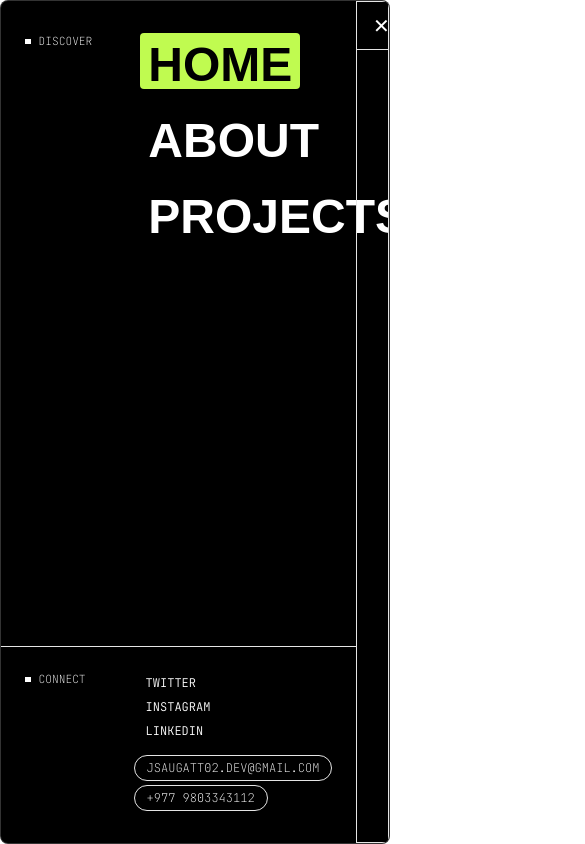
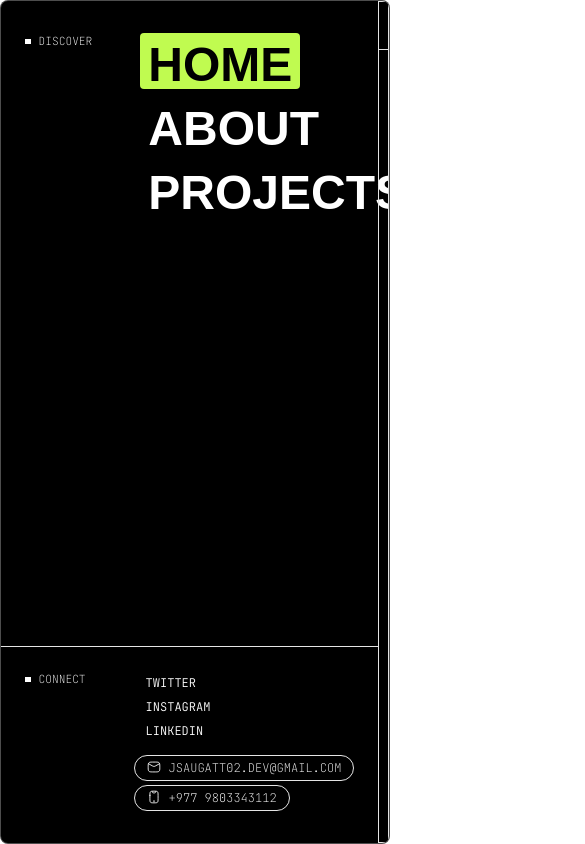
Before and after one commit to jsaugat/jsaugat.github.io, a Next.js app: page / in a window 390 px wide. Both pictures are taken after a click on the element "MENU". Shown: the top 844 px of the page, 585 px wide, since content can reach past the window. Built offline with nearby package versions, Linux system fonts and the light colour scheme; a web font is replaced by a local one.

Commit message:
responsivize

```diff
--- a/src/components/Container.tsx
+++ b/src/components/Container.tsx
@@ -5,7 +5,7 @@ interface ContainerProps {
 }
 
 const Container: React.FC<ContainerProps> = ({ children }) => {
-  return <div className="mx-[2.5rem]">{children}</div>;
+  return <div className="mx-[1rem] md:mx-[2rem]">{children}</div>;
 };
 
 export default Container;
--- a/src/components/HackedAnimation/HackedAnimation.tsx
+++ b/src/components/HackedAnimation/HackedAnimation.tsx
@@ -31,7 +31,7 @@ const HackedAnimation: React.FC<{ value: String; bgAnimation: Boolean }> = ({
         if (iteration > value.length) {
           clearInterval(interval);
         }
-      }, 30); // Adjust interval to control the animation speed
+      }, 60); // Adjust interval to control the animation speed
     };
 
     const element = document.getElementById(`hacked-animation-${value}`);
--- a/src/components/HackedAnimation/style.module.scss
+++ b/src/components/HackedAnimation/style.module.scss
@@ -7,7 +7,6 @@
     position: absolute;
     z-index: -10;
     left: 0;
-    bottom: -1px;
     width: 100%;
     height: 100%;
     background-color: rgb(255, 255, 255);
--- a/src/components/Home.tsx
+++ b/src/components/Home.tsx
@@ -15,7 +15,7 @@ export default function Home() {
     <main>
       <section
         ref={hero}
-        className="home relative flex justify-center rounded-[3rem] border border-ghost w-full h-[85vh] font-montreal overflow-hidden"
+        className="home relative flex justify-center rounded-[2rem] md:rounded-[3rem] border border-ghost w-full h-[85vh] font-montreal overflow-hidden"
       >
         {/* absolute BOX */}
         {/* <div className="absolute top-[30%] border-ghost border-y w-full h-[10rem]"></div> */}
@@ -37,33 +37,19 @@ export default function Home() {
 }
 
 function InnovativeSection() {
+  const innovative = "INNOVATIVE"
+    .split("")
+    .map((letter, i) => <span key={i}>{letter}</span>);
+
   return (
     <section className="flex w-full">
       <aside className="flex-1" />
-      <section className="innovativeDiv relative leading-[0.9] overflow-hidden h-[6rem] w-[40rem] flex flex-col  justify-start pt-4">
+      <section className="innovativeDiv relative leading-[0.9] overflow-hidden h-[6rem] w-[40rem] flex flex-col justify-start pt-4">
         <div className="flex innovativeUpperDiv -space-x-[0.1rem]">
-          <span>I</span>
-          <span>N</span>
-          <span>N</span>
-          <span>O</span>
-          <span>V</span>
-          <span>A</span>
-          <span>T</span>
-          <span>I</span>
-          <span>V</span>
-          <span>E</span>
+          {innovative}
         </div>
         <div className="flex innovativeLowerDiv -space-x-[0.1rem]">
-          <span>I</span>
-          <span>N</span>
-          <span>N</span>
-          <span>O</span>
-          <span>V</span>
-          <span>A</span>
-          <span>T</span>
-          <span>I</span>
-          <span>V</span>
-          <span>E</span>
+          {innovative}
         </div>
       </section>
       <aside className="flex-1" />
@@ -71,13 +57,16 @@ function InnovativeSection() {
   );
 }
 function FullstackSection() {
+  const fullstack = "FULLSTACK"
+    .split("")
+    .map((letter, idx) => <span key={idx}>{letter}</span>);
   return (
     //? the bordered box
     <section className="relative border-y left-0 flex justify-center w-full">
       <aside className="flex-1 flex items-center justify-center">
         {/* PROJECTS button */}
         <Button
-          variant="outline"
+          variant="outlineStatic"
           className="projects-btn p-3 pr-4 overflow-hidden rounded-full text-base flex justify-center gap-3"
         >
           <DownArrowBall className="projects-btn-ball" />
@@ -88,26 +77,10 @@ function FullstackSection() {
       </aside>
       <main className="fullstackDiv relative pt-4 pr-5 leading-[0.9] overflow-hidden h-[6rem] w-[40rem] justify-start items-end flex flex-col">
         <div className="fullstackUpperDiv flex -space-x-[0.1rem]">
-          <span>F</span>
-          <span>U</span>
-          <span>L</span>
-          <span>L</span>
-          <span>S</span>
-          <span>T</span>
-          <span>A</span>
-          <span>C</span>
-          <span>K</span>
+          {fullstack}
         </div>
         <div className="fullstackLowerDiv flex -space-x-[0.1rem]">
-          <span>F</span>
-          <span>U</span>
-          <span>L</span>
-          <span>L</span>
-          <span>S</span>
-          <span>T</span>
-          <span>A</span>
-          <span>C</span>
-          <span>K</span>
+          {fullstack}
         </div>
       </main>
       <aside className="flex-1" />
@@ -115,6 +88,9 @@ function FullstackSection() {
   );
 }
 function DeveloperSection() {
+  const developer = "DEVELOPER"
+    .split("")
+    .map((letter, idx) => <span key={idx}>{letter}</span>);
   return (
     <main className="flex w-full">
       {/* //? side box */}
@@ -122,26 +98,10 @@ function DeveloperSection() {
       {/* //? main part */}
       <section className="developerDiv relative leading-[0.9] overflow-hidden h-[6rem] w-[40rem] flex flex-col  justify-start pt-4">
         <div className="developerUpperDiv flex -space-x-[0.1rem]">
-          <span>D</span>
-          <span>E</span>
-          <span>V</span>
-          <span>E</span>
-          <span>L</span>
-          <span>O</span>
-          <span>P</span>
-          <span>E</span>
-          <span>R</span>
+          {developer}
         </div>
         <div className="developerLowerDiv flex -space-x-[0.1rem]">
-          <span>D</span>
-          <span>E</span>
-          <span>V</span>
-          <span>E</span>
-          <span>L</span>
-          <span>O</span>
-          <span>P</span>
-          <span>E</span>
-          <span>R</span>
+          {developer}
         </div>
       </section>
       {/* //? side box */}
--- a/src/components/Navbar/NavOverlay.tsx
+++ b/src/components/Navbar/NavOverlay.tsx
@@ -35,7 +35,7 @@ const NavOverlay: React.FC<OverlayProps> = ({ toggleMenu, menuLinks }) => {
   };
 
   return (
-    <nav className="overlay fixed top-0 right-0 h-screen w-screen md:top-4 md:right-3 md:w-fit md:h-[96vh] z-10 rounded-lg text-white border border-white/20 bg-black md:bg-black/70 backdrop-blur-lg overflow-hidden flex justify-between">
+    <nav className="overlay fixed top-0 right-0 h-screen w-screen md:top-4 md:right-2 md:w-fit md:h-[96vh] z-10 rounded-lg text-white border border-white/30 bg-black md:bg-black/70 backdrop-blur-lg overflow-hidden flex justify-between">
       <main className="flex flex-col justify-between flex-1">
         {/* UPPER SECTION */}
         <section className="py-8 px-6 flex gap-12 items-start flex-1">
@@ -51,7 +51,7 @@ const NavOverlay: React.FC<OverlayProps> = ({ toggleMenu, menuLinks }) => {
             >
               <div className="bg-red-600/0">
                 {menuLinks.map((link, idx) => (
-                  <div className="menu-item mb-5">
+                  <div className="menu-item mb-2">
                     <div className="menu-item-holder">
                       <Link
                         key={idx}
@@ -65,7 +65,10 @@ const NavOverlay: React.FC<OverlayProps> = ({ toggleMenu, menuLinks }) => {
                               : "hover:bg-white hover:text-black"
                           }`}
                         >
-                          <HackedAnimation value={link.label} bgAnimation={false} />
+                          <HackedAnimation
+                            value={link.label}
+                            bgAnimation={false}
+                          />
                         </div>
                       </Link>
                     </div>
@@ -94,18 +97,20 @@ const NavOverlay: React.FC<OverlayProps> = ({ toggleMenu, menuLinks }) => {
               ))}
             </div>
             <div className="menu-info-col font-jetBrains font-thin text-xs flex flex-col gap-1 flex-wrap">
-              <span
+              <button
                 onClick={handleCopy}
-                className="w-fit py-1 px-3 border rounded-full cursor-copy hover:bg-neutral-900 uppercase"
+                className="w-fit py-1 px-3 border rounded-full cursor-copy hover:bg-neutral-900 uppercase flex gap-2"
               >
-                jsaugatt02.dev@gmail.com
-              </span>
-              <span
+                <MailIcon color="white" />
+                <span>jsaugatt02.dev@gmail.com</span>
+              </button>
+              <button
                 onClick={handleCopy}
-                className="w-fit py-1 px-3 border rounded-full cursor-copy hover:bg-neutral-900 "
+                className="w-fit py-1 px-3 border rounded-full cursor-copy hover:bg-neutral-900 flex gap-2"
               >
-                +977 9803343112
-              </span>
+                <PhoneIcon color="white" />
+                <span>+977 9803343112</span>
+              </button>
             </div>
           </section>
         </section>
@@ -117,7 +122,9 @@ const NavOverlay: React.FC<OverlayProps> = ({ toggleMenu, menuLinks }) => {
           onClick={toggleMenu}
           className="close-icon group p-4 size-12 text-xl border-b rounded-tr-sm font-medium cursor-pointer flex items-center justify-center hover:text-neutral-500"
         >
-          <span className="group-hover:rotate-90 transition-all ease-out" >&#x2715;</span>
+          <span className="group-hover:rotate-90 transition-all ease-out">
+            &#x2715;
+          </span>
         </div>
       </aside>
     </nav>
@@ -126,12 +133,69 @@ const NavOverlay: React.FC<OverlayProps> = ({ toggleMenu, menuLinks }) => {
 
 const SectionTitle = ({ title }: { title: string }) => {
   return (
-    <div className="flex gap-2 items-center">
+    <main className="flex gap-2 items-center">
       <div className="size-[.35rem] bg-white" />
-      <span className="text-[.7rem] uppercase font-jetBrains font-thin">
+      <span className="text-[.7rem] uppercase font-jetBrains font-thin cursor-default">
         <HackedAnimation value={title} bgAnimation={false} />
       </span>
-    </div>
+    </main>
+  );
+};
+
+const MailIcon = ({ color }: { color: string }) => (
+  <svg
+    xmlns="http://www.w3.org/2000/svg"
+    viewBox="0 0 24 24"
+    width={14}
+    height={14}
+    color={color}
+    fill={"none"}
+  >
+    <path
+      d="M2 6L8.91302 9.91697C11.4616 11.361 12.5384 11.361 15.087 9.91697L22 6"
+      stroke="currentColor"
+      strokeWidth="1.5"
+      strokeLinejoin="round"
+    />
+    <path
+      d="M2.01577 13.4756C2.08114 16.5412 2.11383 18.0739 3.24496 19.2094C4.37608 20.3448 5.95033 20.3843 9.09883 20.4634C11.0393 20.5122 12.9607 20.5122 14.9012 20.4634C18.0497 20.3843 19.6239 20.3448 20.7551 19.2094C21.8862 18.0739 21.9189 16.5412 21.9842 13.4756C22.0053 12.4899 22.0053 11.5101 21.9842 10.5244C21.9189 7.45886 21.8862 5.92609 20.7551 4.79066C19.6239 3.65523 18.0497 3.61568 14.9012 3.53657C12.9607 3.48781 11.0393 3.48781 9.09882 3.53656C5.95033 3.61566 4.37608 3.65521 3.24495 4.79065C2.11382 5.92608 2.08114 7.45885 2.01576 10.5244C1.99474 11.5101 1.99475 12.4899 2.01577 13.4756Z"
+      stroke="currentColor"
+      strokeWidth="1.5"
+      strokeLinejoin="round"
+    />
+  </svg>
+);
+
+const PhoneIcon = ({ color }: { color: string }) => {
+  return (
+    <svg
+      xmlns="http://www.w3.org/2000/svg"
+      viewBox="0 0 24 24"
+      width={14}
+      height={14}
+      color={color}
+      fill={"none"}
+    >
+      <path
+        d="M5 9C5 5.70017 5 4.05025 6.02513 3.02513C7.05025 2 8.70017 2 12 2C15.2998 2 16.9497 2 17.9749 3.02513C19 4.05025 19 5.70017 19 9V15C19 18.2998 19 19.9497 17.9749 20.9749C16.9497 22 15.2998 22 12 22C8.70017 22 7.05025 22 6.02513 20.9749C5 19.9497 5 18.2998 5 15V9Z"
+        stroke="currentColor"
+        strokeWidth="1.5"
+        strokeLinecap="round"
+      />
+      <path
+        d="M11 19H13"
+        stroke="currentColor"
+        strokeWidth="1.5"
+        strokeLinecap="round"
+        strokeLinejoin="round"
+      />
+      <path
+        d="M9 2L9.089 2.53402C9.28188 3.69129 9.37832 4.26993 9.77519 4.62204C10.1892 4.98934 10.7761 5 12 5C13.2239 5 13.8108 4.98934 14.2248 4.62204C14.6217 4.26993 14.7181 3.69129 14.911 2.53402L15 2"
+        stroke="currentColor"
+        strokeWidth="1.5"
+        strokeLinejoin="round"
+      />
+    </svg>
   );
 };
 
--- a/src/components/ui/button.tsx
+++ b/src/components/ui/button.tsx
@@ -15,6 +15,8 @@ const buttonVariants = cva(
           "bg-destructive text-destructive-foreground shadow-sm hover:bg-destructive/90",
         outline:
           "border border-input bg-background shadow-sm hover:bg-accent hover:text-accent-foreground",
+        outlineStatic:
+          "border border-input bg-background shadow-sm hover:bg-accent/20",
         secondary:
           "bg-secondary text-secondary-foreground shadow-sm hover:bg-secondary/80",
         ghost: "hover:bg-accent hover:text-accent-foreground",
```
Also changed, not shown: src/styles/App.scss (+4 -4 lines).
